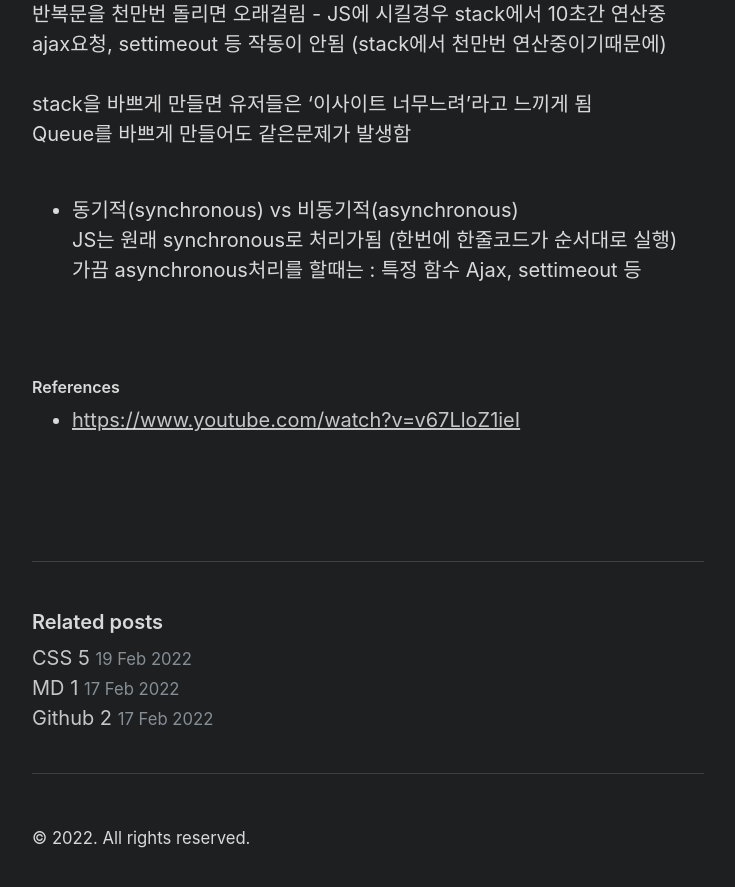
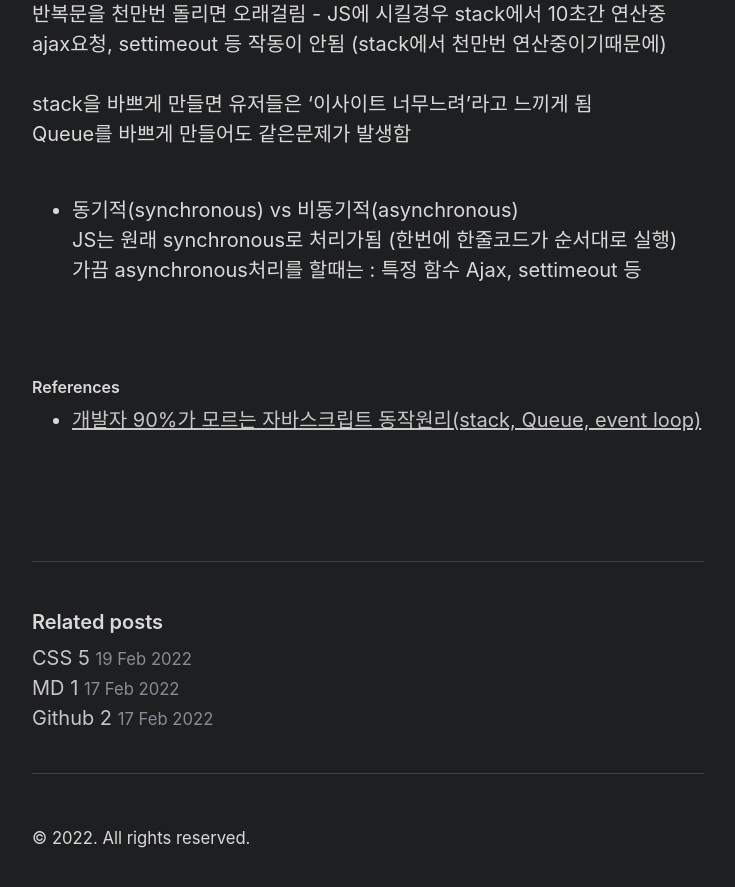
Before and after one commit to Dev-Dotoli/dev-dotoli.github.com, a Jekyll site: the page built from _posts/2022-02-19-JS-1.md, in a window 1280 px wide and 900 px high, scrolled down 2382 px. Shown: the top 887 px of the window, without its empty margins (272-1007 px from the left). Built offline with Jekyll 4.4.1, drawn with Linux system fonts in a browser that asks for light colours.

Commit message:
fix: reference change

```diff
--- a/_posts/2022-02-19-JS-1.md
+++ b/_posts/2022-02-19-JS-1.md
@@ -91,6 +91,6 @@ Queue를 바쁘게 만들어도 같은문제가 발생함
 
 #### References
 
-- <https://www.youtube.com/watch?v=v67LloZ1ieI>
+- [개발자 90%가 모르는 자바스크립트 동작원리(stack, Queue, event loop)](https://www.youtube.com/watch?v=v67LloZ1ieI)
 
 <br>
```
